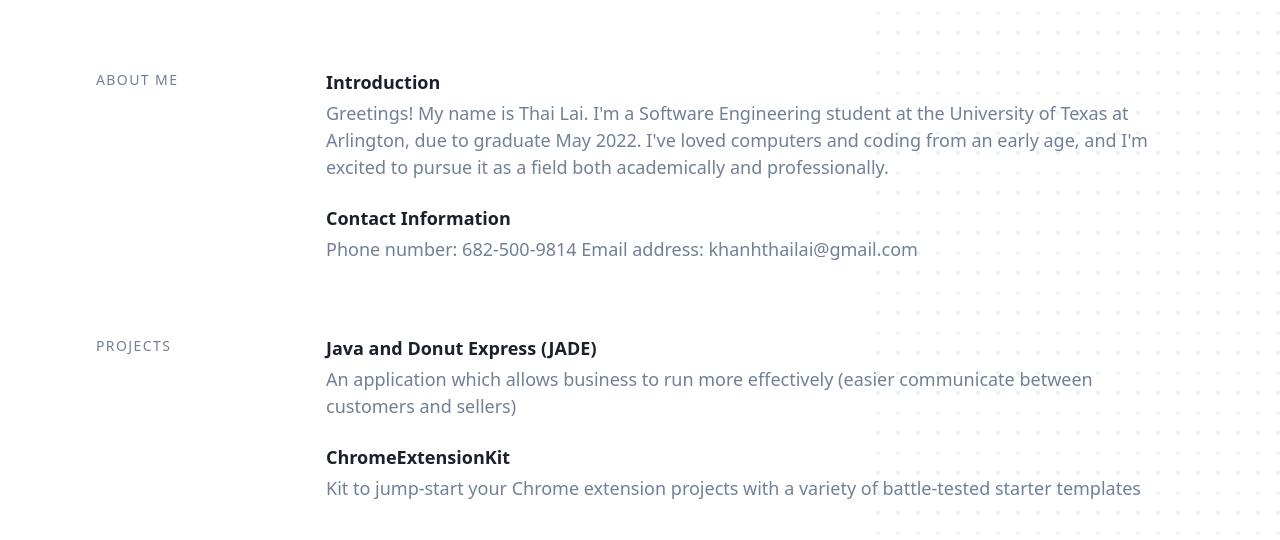
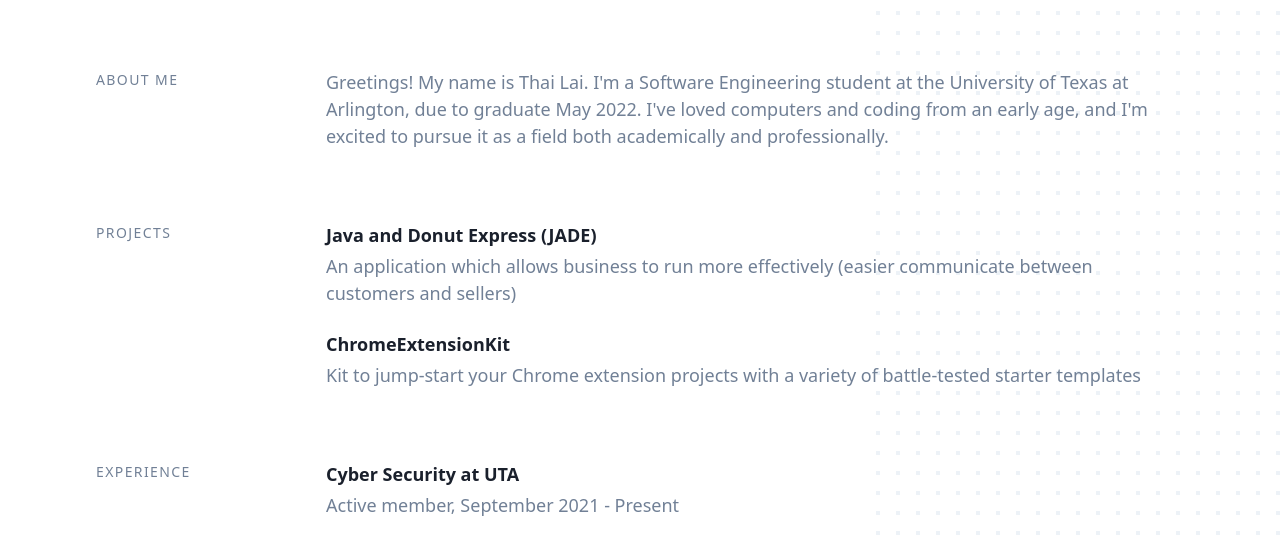
Before and after one commit to watusshi/thailai.github.io, a Gatsby site: page / in a window 1280 px wide. Shown: the part 249-789 px from the top of the page. Built offline with nearby package versions, Linux system fonts and the light colour scheme; Gatsby itself is replaced by a stand-in of ours.

Commit message:
source code

```diff
--- a/gatsby-config.js
+++ b/gatsby-config.js
@@ -18,8 +18,8 @@ module.exports = {
     //Resume section
     resume: `https://www.overleaf.com/download/project/61a538e442d9d70104894146/build/17d73cb08cc-949d883e2535eda0/output/output.pdf?compileGroup=standard&clsiserverid=clsi-pre-emp-e2-e-412z&popupDownload=true`,
     // Content of the About Me section
-    //about: `Greetings! My name is Thai Lai. I'm a Software Engineering student at the University of Texas at Arlington, due to graduate May 2022. I've loved computers and coding from an early age, and I'm excited to pursue it as a field both academically and professionally.`,
-    about: [
+    about: `Greetings! My name is Thai Lai. I'm a Software Engineering student at the University of Texas at Arlington, due to graduate May 2022. I've loved computers and coding from an early age, and I'm excited to pursue it as a field both academically and professionally.`,
+    /**about: [
       {
         name: 'Introduction',
         description:
@@ -30,7 +30,7 @@ module.exports = {
         description:
           `Phone number: 682-500-9814 Email address: khanhthailai@gmail.com`,
       },
-    ],
+    ],**/
     // Optional: List your projects, they must have `name` and `description`. `link` is optional.
     projects: [
       {
--- a/gatsby-node.js
+++ b/gatsby-node.js
@@ -75,7 +75,7 @@ exports.createSchemaCustomization = ({ actions }) => {
       github: String
       linkedin: String
       resume: String
-      about: [SectionItem]
+      about: String
       projects: [SectionItem]
       experience: [SectionItem]
       skills: [SectionItem]
--- a/src/components/section-about/index.jsx
+++ b/src/components/section-about/index.jsx
@@ -1,18 +1,13 @@
 import React from 'react';
 
 import Section from '../section';
-import SummaryItem from '../summary-item';
 
 const SectionAbout = ({ about }) => {
   return (
-     <Section title="About me">
-      {about.map((stuff) => (
-        <SummaryItem
-          key={stuff.name}
-          name={stuff.name}
-          description={stuff.description}
-        />
-      ))}
+    <Section title="About Me">
+      <div className="mb-6">
+        <p>{about}</p>
+      </div>
     </Section>
   );
 };
--- /dev/null
+++ b/src/components/section-test/index.jsx
@@ -0,0 +1,20 @@
+import React from 'react';
+
+import Section from '../section';
+import SummaryItem from '../summary-item';
+
+const SectionTest = ({ test }) => {
+  return (
+     <Section title="test">
+      {test.map((stuff) => (
+        <SummaryItem
+          key={stuff.name}
+          name={stuff.name}
+          description={stuff.description}
+        />
+      ))}
+    </Section>
+  );
+};
+
+export default SectionTest;
```
